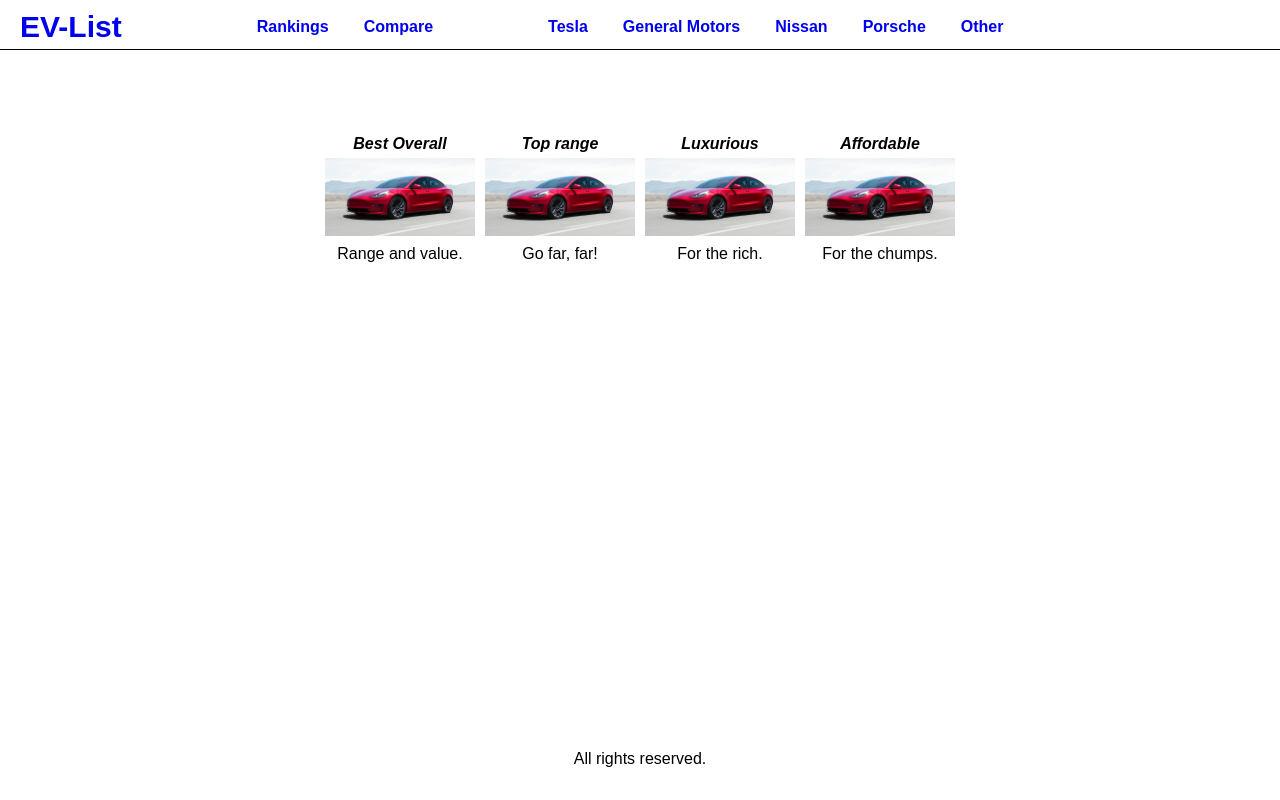
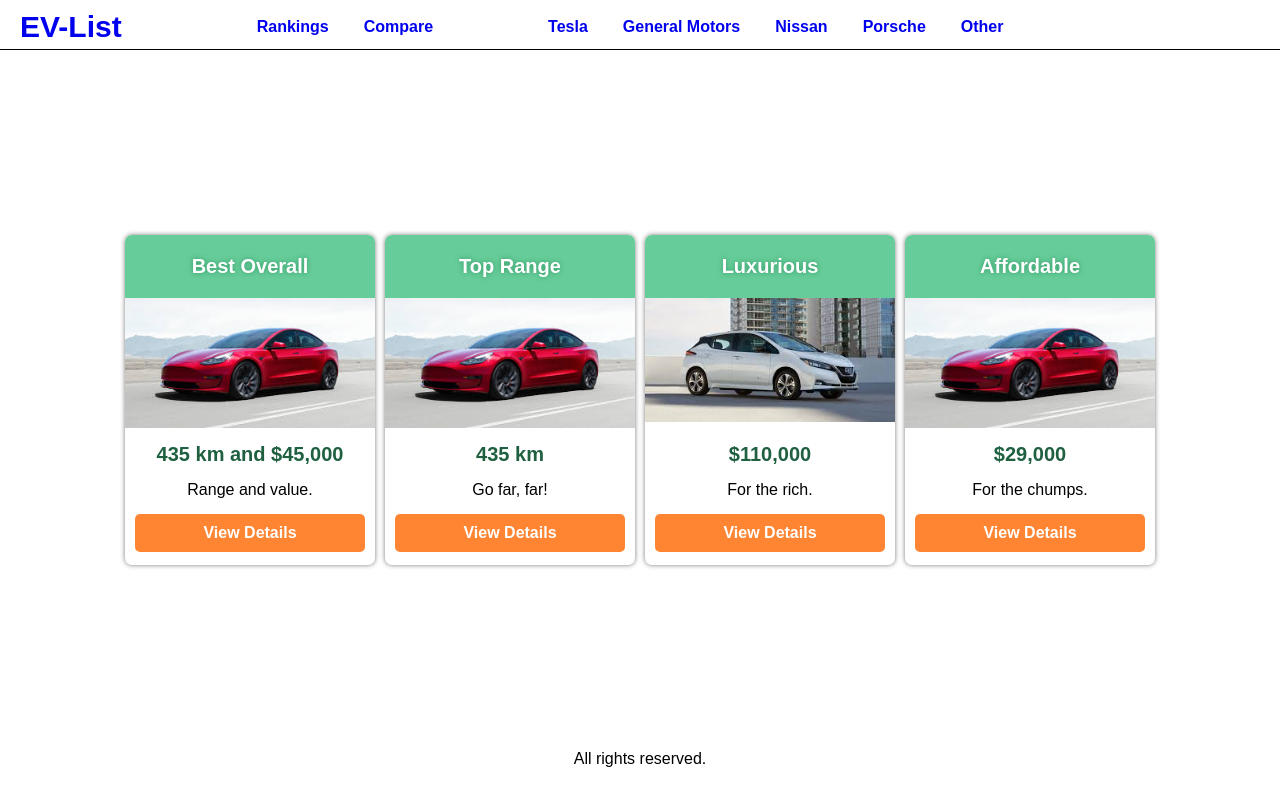
Before and after one commit to danwan754/evlist, a React (Create React App) app in the folder client/: page / in a window 1280 px wide. Built offline with nearby package versions, Linux system fonts and the light colour scheme.

Commit message:
Redesign home screen

```diff
--- a/client/src/App.js
+++ b/client/src/App.js
@@ -3,6 +3,7 @@ import HomeScreen from './screens/HomeScreen';
 import RankingScreen from './screens/RankingScreen';
 import CompareScreen from './screens/CompareScreen';
 import ListingScreen from './screens/ListingScreen';
+import ProductScreen from './screens/ProductScreen';
 
 function App() {
   return (
@@ -27,11 +28,12 @@ function App() {
           </div>
         </header>
         <main>
-          <div>
+          <div className="main-container">
             <Route path="/" exact component={HomeScreen} />
             <Route path="/rankings" component={RankingScreen} />
             <Route path="/compare" component={CompareScreen} />
             <Route path="/listing/:manufacturer" component={ListingScreen} />
+            <Route path="/product/:id" component={ProductScreen} />
           </div>
         </main>
         <footer>
--- /dev/null
+++ b/client/src/front-data.js
@@ -0,0 +1,32 @@
+export default {
+    topCardData: [
+        {
+            _id: '1',
+            heading: 'Best Overall',
+            image: '/images/tesla-e-3.jpg',
+            feature: '435 km and $45,000',
+            description: 'Range and value.'
+        },
+        {
+            _id: '2',
+            heading: 'Top Range',
+            image: '/images/tesla-e-3.jpg',
+            feature: '435 km',
+            description: 'Go far, far!'
+        },
+        {
+            _id: '3',
+            heading: 'Luxurious',
+            image: '/images/nissan-leaf.jpg',
+            feature: '$110,000',
+            description: 'For the rich.'
+        },
+        {
+            _id: '4',
+            heading: 'Affordable',
+            image: '/images/tesla-e-3.jpg',
+            feature: '$29,000',
+            description: 'For the chumps.'
+        }
+    ]
+}
--- a/client/src/index.css
+++ b/client/src/index.css
@@ -55,6 +55,12 @@ header {
 main {
   grid-area: "main";
 }
+.main-container {
+  display: flex;
+  align-items: center;
+  justify-content: center;
+  height: 100%;
+}
 footer {
   grid-area: "footer";
   text-align: center;
@@ -74,38 +80,73 @@ footer {
 
 /* home screen */
 
+.home-container {
+  /* border: solid 1px red; */
+}
 .top-card-collection {
   display: flex;
-  /* align-items: center; */
+  align-items: center;
   justify-content: center;
-  padding: 3rem;
   gap: 10px;
   flex-wrap: wrap;
-  margin-top: 5rem;
-}
-.top-card-collection > div {
-  width: 15rem;
+  /* border: 1px black solid; */
 }
 
 
 /* TopCard component */
 
 .top-card-container {
-  width: 100%;
   text-align: center;
+  border-radius: 7px;
+  width: 25rem;
+  height: 33rem;
+  padding: 0;
+  box-shadow: 0 0 5px #767a76;
+
   /* border: 1px solid black; */
 }
 .top-card-heading {
+  font-size: 2rem;
+  border-radius: 7px 7px 0 0;
+  background-color: #66cc99;
+  color: white;
   font-weight: bold;
-  font-style: italic;
-  padding: .5rem;
+  text-shadow: 0 0 5px #339966;
+  padding: 2rem;
 }
 .top-card-description {
   padding: .5rem;
 }
-.top-card-container > div > img{
+.top-card-img-container {
+  height: 13.5rem;
+  /* border: 1px solid black; */
+}
+.top-card-img {
   max-width: 100%;
   max-height: 100%;
+}
+.top-card-feature {
+  padding: 1rem;
+  font-size: 2rem;
+  font-weight: bold;
+  color: #1f6040;
+}
+.top-card-product-link {
+  /* border: solid red 1px; */
+  padding: 1rem;
+}
+.top-card-product-link a {
+  display: flex;
+  align-items: center;
+  justify-content: center;
+  text-decoration: none;
+  padding: 1rem;
+  border-radius: 5px;
+  font-weight: bold;
+  color: white;
+  background-color: #ff8533;
+
+  /* border: 1px blue solid; */
 }
 
 
@@ -131,10 +172,6 @@ footer {
   font-size: 2.5rem;
   margin-right: 2.5rem;
 }
-.product-card-collection {
-
-}
-
 
 
 /* SortBar component */
--- a/client/src/screens/HomeScreen.js
+++ b/client/src/screens/HomeScreen.js
@@ -1,22 +1,35 @@
 import React from 'react';
-import TopCard from '../components/TopCard';
+import { Link } from 'react-router-dom';
+
+import data from '../front-data';
+
+const { topCardData } = data;
 
 function HomeScreen(props) {
     return (
-        <div>
+        <div className="home-container">
             <div className="top-card-collection">
-                <div className="best-car">
-                    <TopCard heading="Best Overall" image='/images/tesla-e-3.jpg' description="Range and value."/>
-                </div>
-                <div className="range-car">
-                    <TopCard heading="Top range" image='/images/tesla-e-3.jpg' description="Go far, far!"/>
-                </div>
-                <div className="expensive-car">
-                    <TopCard heading="Luxurious" image='/images/tesla-e-3.jpg' description="For the rich."/>
-                </div>
-                <div className="cheap-car">
-                    <TopCard heading="Affordable" image='/images/tesla-e-3.jpg' description="For the chumps."/>
-                </div>
+                {topCardData.map(car => (
+                    <div key={car.heading} className="top-card-container">
+                        <div className="top-card-heading">
+                            {car.heading}
+                        </div>
+                        <div className="top-card-img-container">
+                            <img className="top-card-img" src={car.image} alt="featured car" />
+                        </div>
+                        <div className="top-card-feature">
+                                {car.feature}
+                        </div>
+                        <div className="top-card-description">
+                            {car.description}
+                        </div>
+                        <div className="top-card-product-link">
+                            <Link to={'/product/' + car._id}>
+                                View Details
+                            </Link>
+                        </div>
+                    </div>
+                ))}
             </div>
         </div>
     );
--- /dev/null
+++ b/client/src/screens/ProductScreen.js
@@ -0,0 +1,12 @@
+import React from 'react';
+
+function ProductScreen(props) {
+
+    return (
+        <div>
+            Product screen.
+        </div>
+    )
+}
+
+export default ProductScreen;
```
